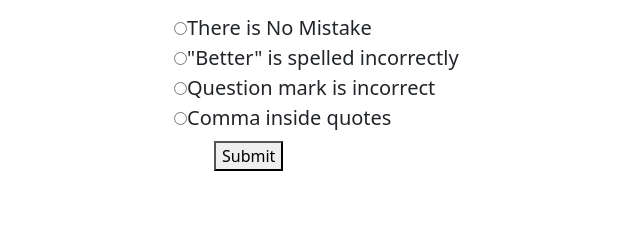
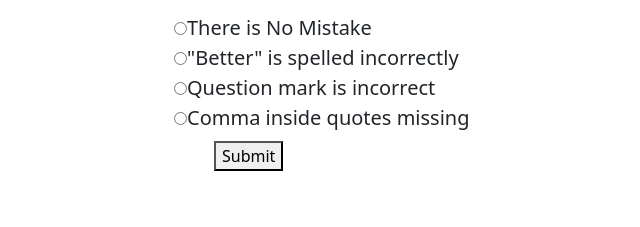
Before and after one commit to advaith-elluru/cs50_final_project_addu_and_vishruth, a Flask app: template templates/etests/etest1.html in a window 1280 px wide. Shown: the part 759-986 px from the top of the page, without its empty margins (48-688 px from the left). Run offline with Flask 2, Linux system fonts and the light colour scheme; the template is opened without the code that fills it, so the values that code supplies are empty; some libraries are stand-ins or nearby versions.

Commit message:
Sat, Dec 17, 2022, 10:36 PM +00:00

```diff
--- a/templates/etests/etest1.html
+++ b/templates/etests/etest1.html
@@ -51,7 +51,7 @@
             <input type="radio" value="There is no mistake." id="one" name="ans2">There is No Mistake</input><br>
             <input type="radio" value="spelling" id="two" name="ans2">"Better" is spelled incorrectly</input><br>
             <input type="radio" value="puncutation" id="three" name="ans2">Question mark is incorrect</input><br>
-            <input type="radio" value="quotes" id="four" name="ans2">Comma inside quotes</input><br>
+            <input type="radio" value="quotes" id="four" name="ans2">Comma inside quotes missing</input><br>
         </div>
         <div class="mb-2" style="text-align:left; margin-left:250px">
             <button type="submit">Submit</button>
```
Also changed, not shown: 3 other files.
